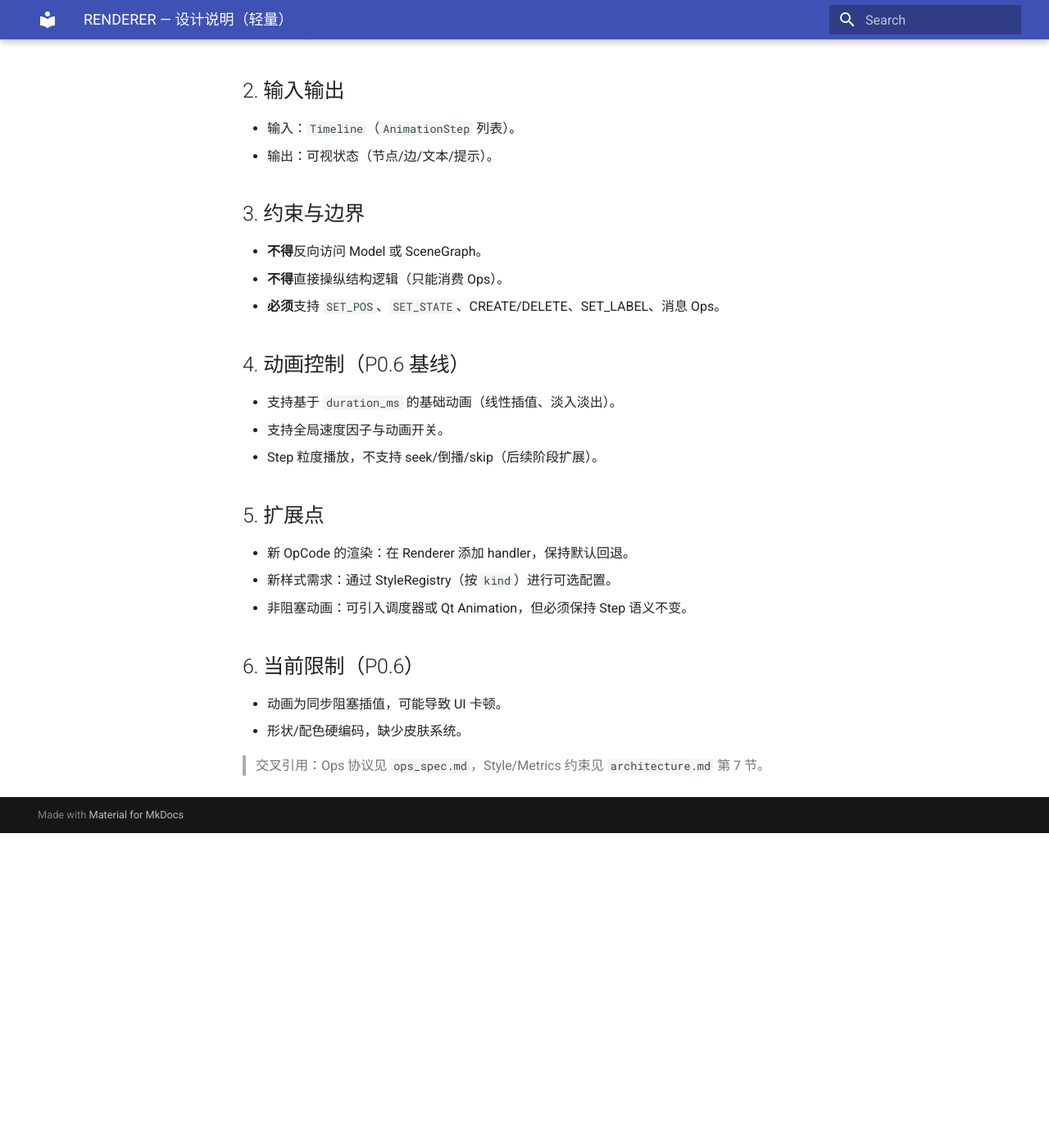
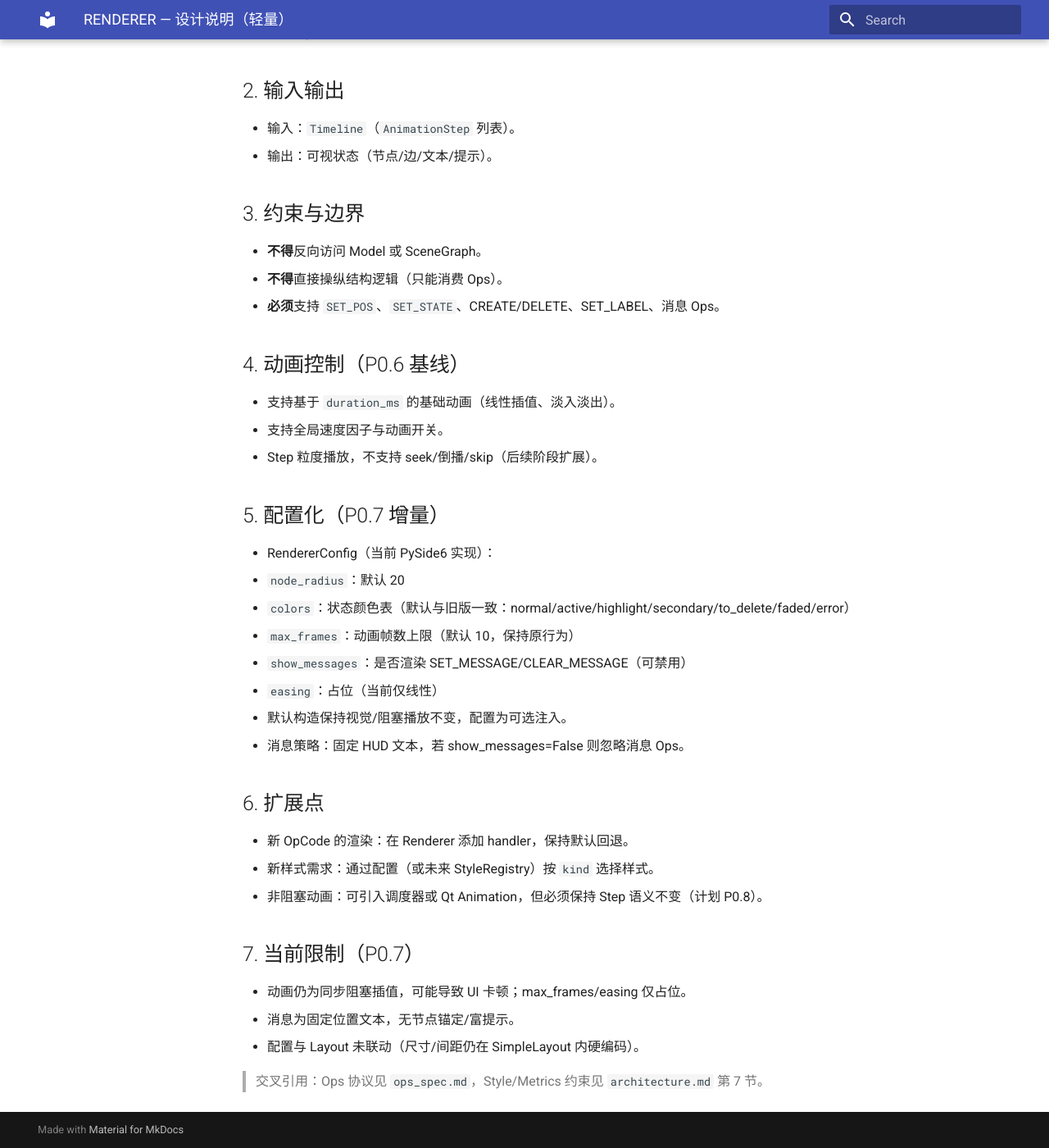
Before and after one commit to elecdot/ds-vis, an MkDocs documentation site: the page built from docs/design/renderer.md, in a window 1280 px wide and 1400 px high, scrolled down 384 px. Shown: the whole window at 82% size. Built offline with MkDocs 1.6.1 and Material for MkDocs 9.7.7, drawn with Linux system fonts in a browser that asks for light colours; before the commit the page ends 1399 px from its top, so only the background shows below that.

Commit message:
docs: sync documentation and state for Milestone 2 config changes
Update docs and project state to reflect renderer
configuration work in Milestone 2.

- Bump animation.md to v0.6 (P0.7):
  - Document configurable message display.
  - Clarify config-driven styling.
  - Note easing placeholder.
- Keep renderer.md at v0.2 (P0.7) with
  RendererConfig description unchanged.
- Sync animation version in index.md registry.
- Bump project_state.md to v0.7.3:
  - Version sync only.
  - Preserve recorded Milestone 2 progress.

```diff
--- a/docs/design/renderer.md
+++ b/docs/design/renderer.md
@@ -1,8 +1,8 @@
 ---
-bound_phase: P0.6
-version: v0.1
+bound_phase: P0.7
+version: v0.2
 status: Draft
-last_updated: 2025-12-15
+last_updated: 2025-12-24
 ---
 
 # RENDERER — 设计说明（轻量）
@@ -32,15 +32,27 @@ last_updated: 2025-12-15
 - 支持全局速度因子与动画开关。
 - Step 粒度播放，不支持 seek/倒播/skip（后续阶段扩展）。
 
-## 5. 扩展点
+## 5. 配置化（P0.7 增量）
+
+- RendererConfig（当前 PySide6 实现）：
+  - `node_radius`：默认 20
+  - `colors`：状态颜色表（默认与旧版一致：normal/active/highlight/secondary/to_delete/faded/error）
+  - `max_frames`：动画帧数上限（默认 10，保持原行为）
+  - `show_messages`：是否渲染 SET_MESSAGE/CLEAR_MESSAGE（可禁用）
+  - `easing`：占位（当前仅线性）
+- 默认构造保持视觉/阻塞播放不变，配置为可选注入。
+- 消息策略：固定 HUD 文本，若 show_messages=False 则忽略消息 Ops。
+
+## 6. 扩展点
 
 - 新 OpCode 的渲染：在 Renderer 添加 handler，保持默认回退。
-- 新样式需求：通过 StyleRegistry（按 `kind`）进行可选配置。
-- 非阻塞动画：可引入调度器或 Qt Animation，但必须保持 Step 语义不变。
+- 新样式需求：通过配置（或未来 StyleRegistry）按 `kind` 选择样式。
+- 非阻塞动画：可引入调度器或 Qt Animation，但必须保持 Step 语义不变（计划 P0.8）。
 
-## 6. 当前限制（P0.6）
+## 7. 当前限制（P0.7）
 
-- 动画为同步阻塞插值，可能导致 UI 卡顿。
-- 形状/配色硬编码，缺少皮肤系统。
+- 动画仍为同步阻塞插值，可能导致 UI 卡顿；max_frames/easing 仅占位。
+- 消息为固定位置文本，无节点锚定/富提示。
+- 配置与 Layout 未联动（尺寸/间距仍在 SimpleLayout 内硬编码）。
 
 > 交叉引用：Ops 协议见 `ops_spec.md`，Style/Metrics 约束见 `architecture.md` 第 7 节。
```
Also changed, not shown: docs/design/animation.md (+4 -3 lines), docs/index.md (+2 -2 lines), docs/project_state.md (+2 -1 lines).
